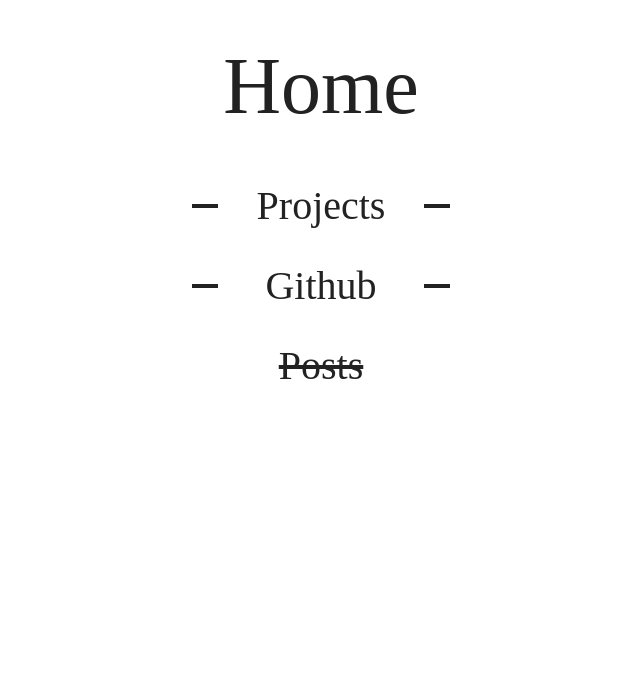
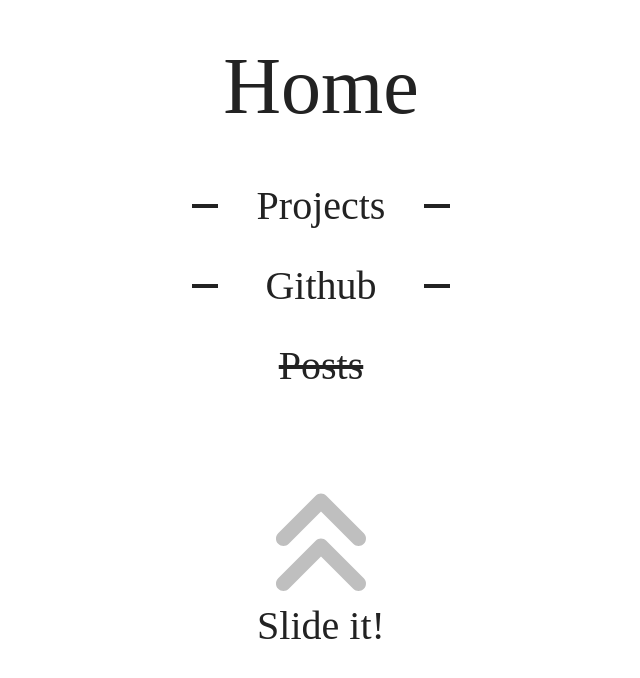
Before and after one commit to startartart/conblog, a React (Vite) app: page / in a window 1280 px wide. Shown: the part 114-792 px from the top of the page, without its empty margins (319-959 px from the left). Built offline with nearby package versions, Linux system fonts and the light colour scheme.

Commit message:
feat: Home arrow 추가

```diff
--- a/src/pages/Home.tsx
+++ b/src/pages/Home.tsx
@@ -1,5 +1,7 @@
 import styled from 'styled-components';
+// import { useState } from 'react';
 import { Link } from 'react-router-dom';
+import Arrow from '../assets/arrow.svg?react';
 
 type TextProps = {
   $isInComplete?: boolean;
@@ -10,6 +12,8 @@
 };
 
 export default function Home() {
+  // const [folded, setFolded] = useState(false);
+
   return (
     <Layout>
       <Title>
@@ -30,6 +34,10 @@
           <SmallText $isInComplete={true}>Posts</SmallText>
         </StyleLink>
       </Box>
+      <Footer>
+        <SlideArrow fill="#bfbfbf" />
+        <SmallText>Slide it!</SmallText>
+      </Footer>
     </Layout>
   );
 }
@@ -95,3 +103,24 @@
         }
       : { right: '-50%' }}
 `;
+
+const Footer = styled.div`
+  position: fixed;
+  display: flex;
+  flex-direction: column;
+  align-items: center;
+
+  top: 75%;
+  width: 100%;
+  height: 100%;
+`;
+
+const SlideArrow = styled(Arrow)`
+  width: 100%;
+  height: 15%;
+  transition: all 1s;
+  transform: translateY(0px);
+  &:hover {
+    transform: translateY(-20px);
+  }
+`;
```
